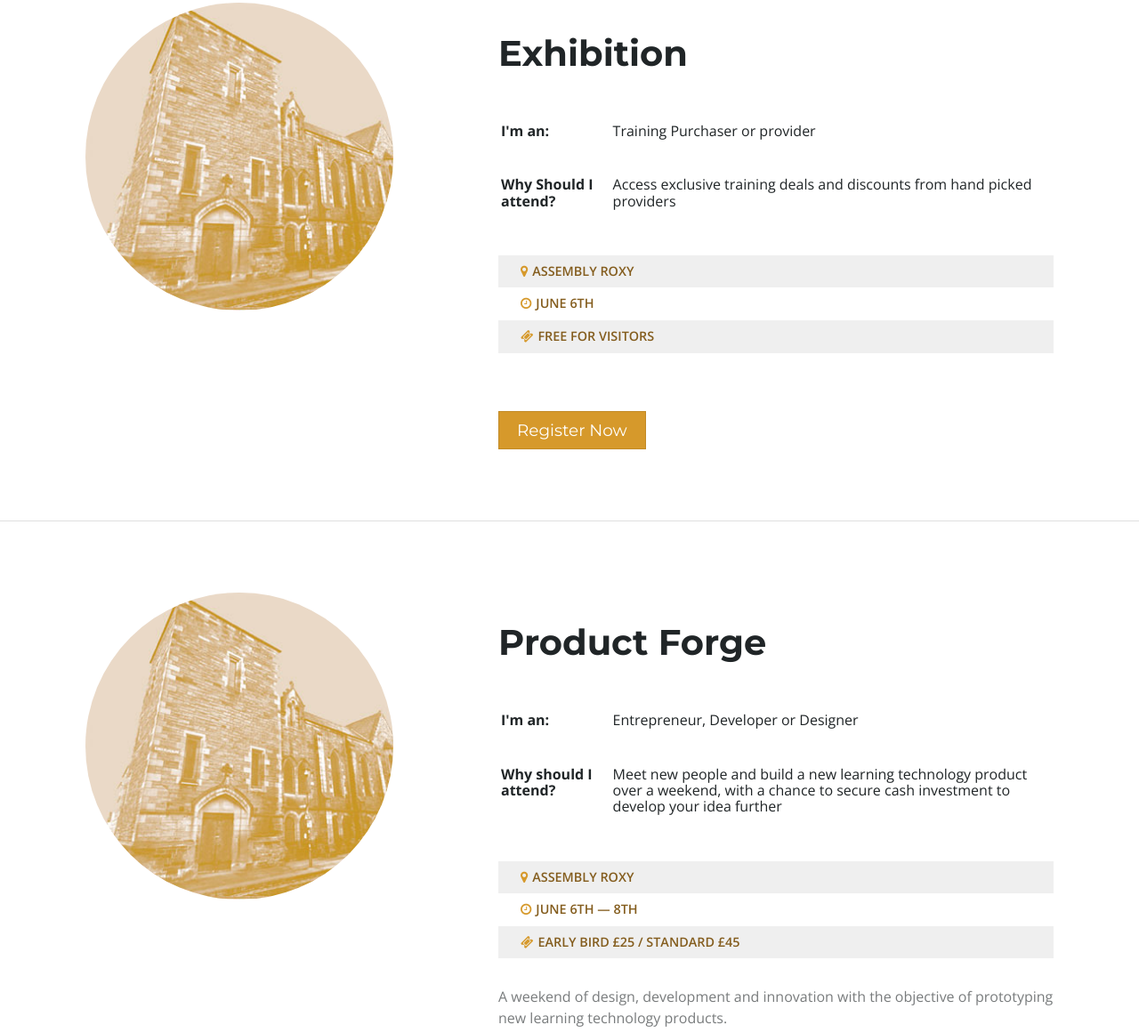
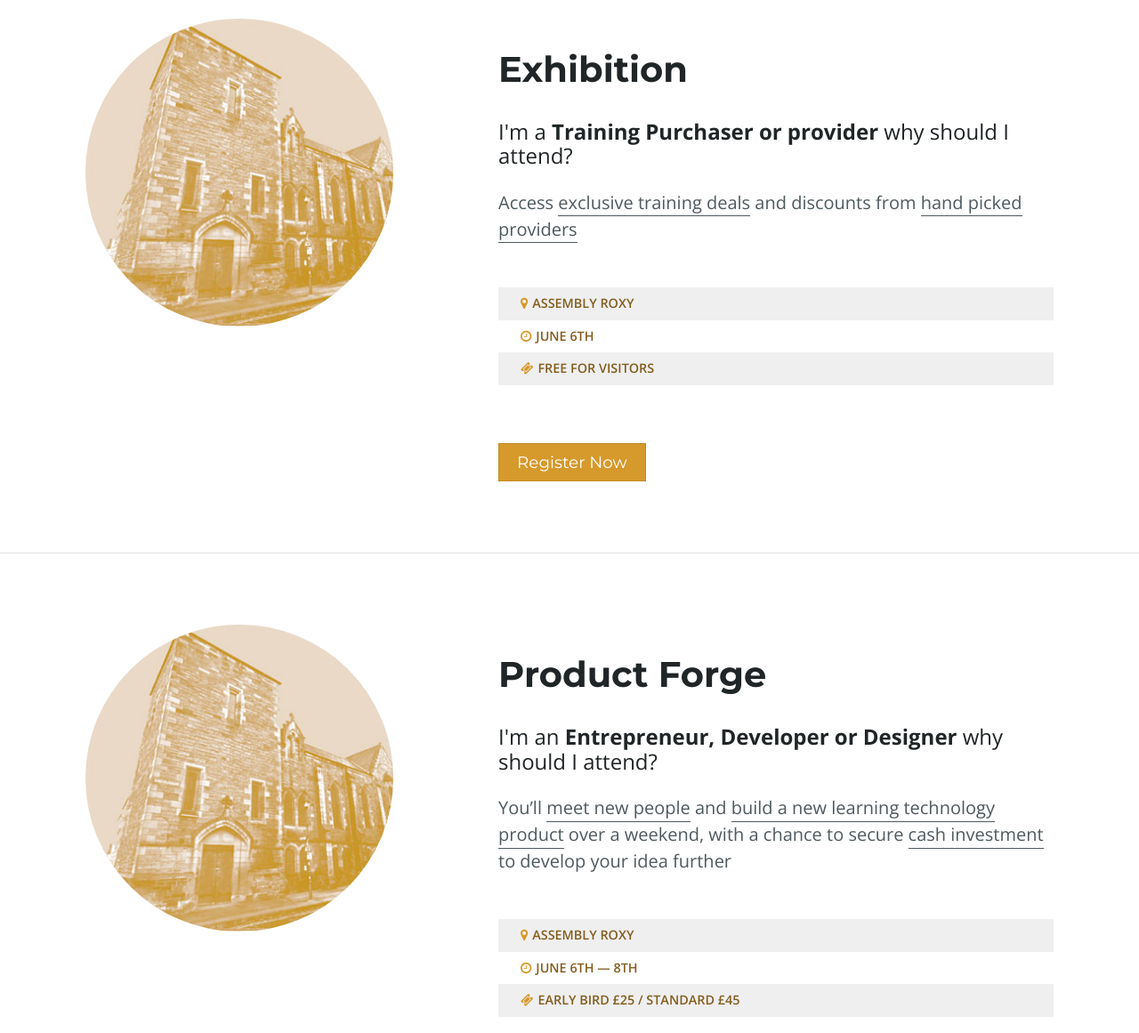
Before and after one commit to cedsummit/events-site, a website: page src/index.html in a window 1280 px wide. Shown: the part 2229-3390 px from the top of the page at 89% size. Drawn offline with nearby package versions, Linux system fonts and the light colour scheme.

Commit message:
Updated bluf styles

```diff
--- a/src/css/sass/partials/_events.scss
+++ b/src/css/sass/partials/_events.scss
@@ -56,20 +56,22 @@
   padding:10px 20px;
 }
 
-.bluf tr{
-  border-top: 1px solid $border-color;
+.bluf h3{
+  font-weight: normal;
+  font-size: 1.5em;
+  color: $primary-color;
 }
 
-.bluf td{
-    padding-top: em(20);
-    padding-bottom: em(20);
-}
+.bluf p{
+  font-size: 1.25em;
+  line-height: 1.5em;
+  color: lighten($primary-color, 20%);
 
-.bluf th {
-  padding-top: em(20);
-  text-align: left;
-  width: 20%;
-  vertical-align: top;
+  strong{
+    font-weight: normal;
+    padding-bottom: em(1);
+    border-bottom: 1px solid lighten($primary-color, 20%);
+  }
 }
 
 .event-location{
--- a/src/index.html
+++ b/src/index.html
@@ -110,16 +110,8 @@
         <div class="event-info">
           <h2 class="event-title">Conference</h2>
           <div class="bluf">
-            <table>
-              <tr>
-                <th>I'm an:</th>
-                <td>HR, L&amp;D and Training professional</td>
-              </tr>
-              <tr>
-                <th>Why should i attend?</th>
-                <td>You’ll learn how to use learning technology to run more effective and cost efficient training programs in your organisation.</td>
-              </tr>
-            </table>
+            <h3 class="bluf-title">I'm a <strong>HR or L&amp;D Training professional</strong> why should I attend?</h3>
+            <p>You’ll learn how to use <strong>learning technology</strong> to run more <strong>effective</strong> and <strong>cost efficient</strong> training programs in your organisation.</p>
           </div>
           <div class="event-details">
             <a class="event-detail event-location" target="_blank" href="https://www.google.co.uk/maps/place/Our+Dynamic+Earth/@55.9505548,-3.175072,17z/data=!3m1!4b1!4m2!3m1!1s0x0:0xe55a4a14290371c2"><i class="fa detail-icon fa-map-marker"></i>Dynamic Earth</a>
@@ -151,18 +143,9 @@
         <!-- event info -->
         <div class="event-info">
           <h2 class="event-title">Exhibition</h2>
-
           <div class="bluf">
-            <table>
-              <tr>
-                <th>I'm an:</th>
-                <td>Training Purchaser or provider</td>
-              </tr>
-              <tr>
-                <th>Why Should I attend?</th>
-                <td>Access exclusive training deals and discounts from hand picked providers</td>
-              </tr>
-            </table>
+            <h3 class="bluf-title">I'm a <strong>Training Purchaser or provider</strong> why should I attend?</h3>
+            <p>Access <strong>exclusive training deals</strong> and discounts from <strong>hand picked providers</strong></p>
           </div>
           <div class="event-details">
             <a class="event-detail event-location" target="_blank" href="https://www.google.co.uk/maps/place/Assembly+Roxy/@55.9475073,-3.1844819,17z/data=!3m1!4b1!4m2!3m1!1s0x0:0x3bb714d6833e1422"><i class="fa detail-icon fa-map-marker"></i>Assembly Roxy</a>
@@ -194,16 +177,9 @@
           <h2 class="event-title">Product Forge</h2>
 
           <div class="bluf">
-            <table>
-              <tr>
-                <th>I'm an:</th>
-                <td>Entrepreneur, Developer or Designer</td>
-              </tr>
-              <tr>
-                <th>Why should I attend?</th>
-                <td>Meet new people and build a new learning technology product over a weekend, with a chance to secure cash investment to develop your idea further</td>
-              </tr>
-            </table>
+            <h3 class="bluf-title">I'm an <strong>Entrepreneur, Developer or Designer</strong> why should I attend?</h3>
+            <p>You’ll <strong>meet new people</strong> and <strong>build a new learning technology product</strong> over a weekend, with a chance to secure <strong>cash investment</strong> to develop your idea further
+</p>
           </div>
 
           <div class="event-details">
```
Also changed, not shown: src/css/main.css.
